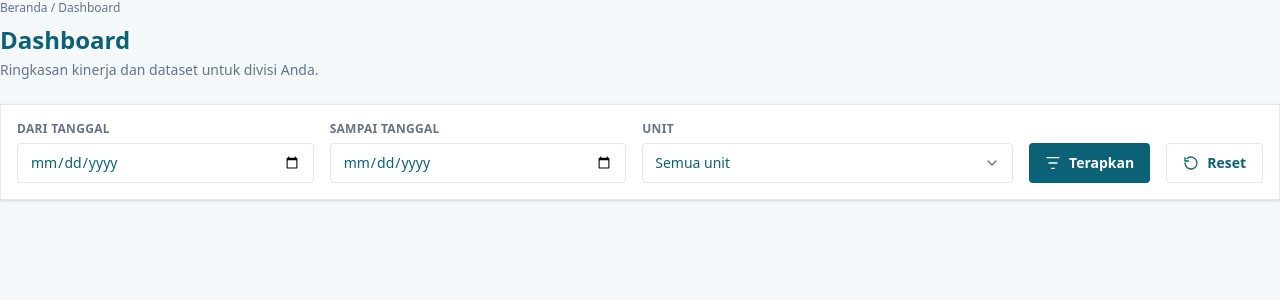
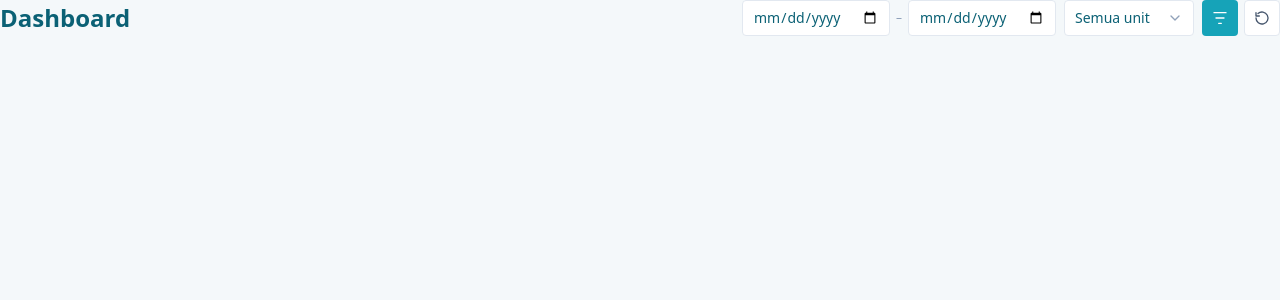
Before and after one commit to TommmJr/dashboard, a Laravel app: template resources/views/dashboard/index.blade.php in a window 1280 px wide. Shown: the top 300 px of the page. Run offline with Laravel 12, Linux system fonts and the light colour scheme; the template is opened without the code that fills it, so the values that code supplies are empty; style sheets or scripts are compiled from the project's sources.

Commit message:
﻿feat(dashboard): compact date and unit filter into page header
- Integrate start/end dates, unit dropdown, apply, and reset buttons into header #dashboard-header.
- Replace stacked filter card with inline compact form #dashboard-filter using h-9 controls and icon action buttons.
- Convert input labels to screen-reader only elements and remove redundant breadcrumb and subtitle text.
- Add test_management_filter_is_compact_inside_dashboard_header to DashboardWidgetLayoutTest.

Verification:
- php artisan test --filter="DashboardWidgetLayoutTest|KpiReadModelFlagTest" (91 passed, 707 assertions)
- vendor/bin/pint --dirty --test (passed)
- git diff --cached --check (clean)

```diff
--- a/resources/views/dashboard/index.blade.php
+++ b/resources/views/dashboard/index.blade.php
@@ -24,62 +24,68 @@
 
 @section('content')
 <div class="mx-auto max-w-7xl" @if ($needsPerformanceState) x-data="performanceDashboard(@js($filters ?? []))" x-init="load()" @endif>
-    @if ($isAdminDashboard)
-        <div class="mb-6">
-            <p class="text-xs font-medium text-slate-500">Beranda / Dashboard Admin</p>
-            <h1 class="mt-2 text-2xl font-bold text-primary">Dashboard Admin</h1>
-            <p class="mt-1 text-sm text-slate-500">Ringkasan operasional data dan aktivitas sistem</p>
+    <div id="dashboard-header" class="mb-6 flex flex-col gap-4 lg:flex-row lg:items-center lg:justify-between">
+        <div>
+            <h1 class="text-2xl font-bold text-primary">
+                {{ $isAdminDashboard ? 'Dashboard Admin' : 'Dashboard' }}
+            </h1>
         </div>
-    @else
-        <div class="mb-6">
-            <p class="text-xs font-medium text-slate-500">Beranda / Dashboard</p>
-            <h1 class="mt-2 text-2xl font-bold text-primary">Dashboard</h1>
-            <p class="mt-1 text-sm text-slate-500">Ringkasan kinerja dan dataset untuk divisi Anda.</p>
-        </div>
-    @endif
 
         @if (! $isAdminDashboard && ! $isStaffDashboard)
             {{-- Form GET (bukan fetch): halaman dimuat ulang sehingga widget
                  SERVER-SIDE (peringkat NKO) dan CLIENT-SIDE (chart) memakai rentang
                  filter yang sama. Tanpa reload, peringkat tidak akan ikut terfilter. --}}
-        <form method="GET" action="{{ route('dashboard') }}" class="mt-6 grid gap-4 border border-slate-200 bg-white p-4 shadow sm:grid-cols-2 lg:grid-cols-[1fr_1fr_1.25fr_auto_auto] lg:items-end">
-        <div class="flex flex-col gap-1.5">
-            <label for="start_date" class="text-xs font-semibold uppercase tracking-wide text-gray-500">Dari tanggal</label>
-            <input id="start_date" name="start_date" type="date" value="{{ $filters['start_date'] ?? '' }}" class="h-10 rounded border border-slate-200 bg-white px-3 text-sm text-primary outline-none focus:border-accent focus:ring-2 focus:ring-accent/20">
+            <form id="dashboard-filter" method="GET" action="{{ route('dashboard') }}" class="flex flex-wrap items-center gap-2">
+                <div class="flex items-center gap-1.5">
+                    <label for="start_date" class="sr-only">Dari tanggal</label>
+                    <input id="start_date" name="start_date" type="date" value="{{ $filters['start_date'] ?? '' }}" class="h-9 rounded border border-slate-200 bg-white px-2.5 text-sm text-primary outline-none focus:border-accent focus:ring-2 focus:ring-accent/20">
+                    <span class="text-xs text-slate-400" aria-hidden="true">&ndash;</span>
+                    <label for="end_date" class="sr-only">Sampai tanggal</label>
+                    <input id="end_date" name="end_date" type="date" value="{{ $filters['end_date'] ?? '' }}" class="h-9 rounded border border-slate-200 bg-white px-2.5 text-sm text-primary outline-none focus:border-accent focus:ring-2 focus:ring-accent/20">
                 </div>
-        <div class="flex flex-col gap-1.5">
-            <label for="end_date" class="text-xs font-semibold uppercase tracking-wide text-gray-500">Sampai tanggal</label>
-            <input id="end_date" name="end_date" type="date" value="{{ $filters['end_date'] ?? '' }}" class="h-10 rounded border border-slate-200 bg-white px-3 text-sm text-primary outline-none focus:border-accent focus:ring-2 focus:ring-accent/20">
-        </div>
-        <div class="flex flex-col gap-1.5">
-            <label for="unit" class="text-xs font-semibold uppercase tracking-wide text-gray-500">Unit</label>
+
+                <div class="relative">
+                    <label for="unit" class="sr-only">Unit</label>
                     <details class="group relative">
-                <summary id="unit" class="flex h-10 w-full cursor-pointer list-none items-center justify-between gap-3 rounded border border-slate-200 bg-white px-3 text-left text-sm text-primary outline-none transition hover:border-accent focus:border-accent focus:ring-2 focus:ring-accent/20">
-                    <span x-text="selectedUnitLabel()">{{ count($filters['units'] ?? []) > 0 ? count($filters['units']).' unit dipilih' : 'Semua unit' }}</span>
-                    <svg class="h-4 w-4 shrink-0 text-gray-500 transition group-open:rotate-180" viewBox="0 0 24 24" fill="none" stroke="currentColor" stroke-width="2" aria-hidden="true"><path d="m6 9 6 6 6-6" stroke-linecap="round" stroke-linejoin="round" /></svg>
+                        <summary id="unit" class="flex h-9 min-w-[130px] cursor-pointer list-none items-center justify-between gap-2 rounded border border-slate-200 bg-white px-2.5 text-left text-sm text-primary outline-none transition hover:border-accent focus:border-accent focus:ring-2 focus:ring-accent/20">
+                            <span class="truncate" x-text="selectedUnitLabel()">{{ count($filters['units'] ?? []) > 0 ? count($filters['units']).' unit dipilih' : 'Semua unit' }}</span>
+                            <svg class="h-4 w-4 shrink-0 text-slate-400 transition group-open:rotate-180" viewBox="0 0 24 24" fill="none" stroke="currentColor" stroke-width="2" aria-hidden="true"><path d="m6 9 6 6 6-6" stroke-linecap="round" stroke-linejoin="round" /></svg>
                         </summary>
-                <div class="absolute left-0 right-0 z-20 mt-2 max-h-60 overflow-y-auto rounded border border-slate-200 bg-white p-2 shadow-lg" role="group" aria-label="Pilihan unit">
+                        <div class="absolute right-0 z-30 mt-1 max-h-60 w-56 overflow-y-auto rounded border border-slate-200 bg-white p-2 shadow-lg" role="group" aria-label="Pilihan unit">
                             @forelse ($availableUnits ?? [] as $unitName)
-                        <label class="flex cursor-pointer items-center gap-2 rounded px-2 py-2 text-sm text-primary hover:bg-surface">
+                                <label class="flex cursor-pointer items-center gap-2 rounded px-2 py-1.5 text-sm text-primary hover:bg-surface">
                                     <input type="checkbox" name="unit[]" value="{{ $unitName }}" @checked(in_array($unitName, $filters['units'] ?? [], true)) class="h-4 w-4 rounded border-slate-200 text-accent focus:ring-accent/30">
-                            <span>{{ $unitName }}</span>
+                                    <span class="truncate">{{ $unitName }}</span>
                                 </label>
                             @empty
-                        <p class="px-2 py-2 text-sm text-gray-500">Belum ada unit.</p>
+                                <p class="px-2 py-1.5 text-sm text-slate-500">Belum ada unit.</p>
                             @endforelse
                         </div>
                     </details>
                 </div>
-        <button type="submit" class="inline-flex h-10 items-center justify-center gap-2 rounded bg-primary px-4 text-sm font-semibold text-white transition hover:bg-accent disabled:cursor-not-allowed disabled:opacity-60">
+
+                <div class="flex items-center gap-1.5">
+                    <button type="submit"
+                            title="Terapkan Filter"
+                            aria-label="Terapkan"
+                            class="inline-flex h-9 w-9 items-center justify-center rounded bg-accent text-white transition hover:bg-primary focus:outline-none focus:ring-2 focus:ring-accent/30 disabled:cursor-not-allowed disabled:opacity-60">
                         <svg class="h-4 w-4" viewBox="0 0 24 24" fill="none" stroke="currentColor" stroke-width="2" aria-hidden="true"><path d="M3 4h18M6 12h12M10 20h4" stroke-linecap="round" /></svg>
-            Terapkan
+                        <span class="sr-only">Terapkan</span>
                     </button>
-        <a href="{{ route('dashboard') }}" class="inline-flex h-10 items-center justify-center gap-2 rounded border border-slate-200 px-4 text-sm font-semibold text-primary transition hover:border-accent hover:text-accent">
+                    <a href="{{ route('dashboard') }}"
+                       title="Reset Filter"
+                       aria-label="Reset"
+                       class="inline-flex h-9 w-9 items-center justify-center rounded border border-slate-200 bg-white text-slate-600 transition hover:border-accent hover:text-accent focus:outline-none focus:ring-2 focus:ring-accent/30">
                         <svg class="h-4 w-4" viewBox="0 0 24 24" fill="none" stroke="currentColor" stroke-width="2" aria-hidden="true"><path d="M3 12a9 9 0 1 0 3-6.7M3 4v5h5" stroke-linecap="round" stroke-linejoin="round" /></svg>
-            Reset
+                        <span class="sr-only">Reset</span>
                     </a>
+                </div>
             </form>
-        <p x-show="error" x-cloak class="mt-2 text-sm font-medium text-red-700" x-text="error" role="alert"></p>
+        @endif
+    </div>
+
+    @if (! $isAdminDashboard && ! $isStaffDashboard)
+        <p x-show="error" x-cloak class="-mt-4 mb-4 text-sm font-medium text-red-700" x-text="error" role="alert"></p>
     @endif
 
     {{-- Widget per role: satu loop generik, urutan & komposisi dari config. --}}
```
Also changed, not shown: tests/Feature/DashboardWidgetLayoutTest.php (+10 -0 lines). Lines whose indentation alone changed are shown as unchanged.
